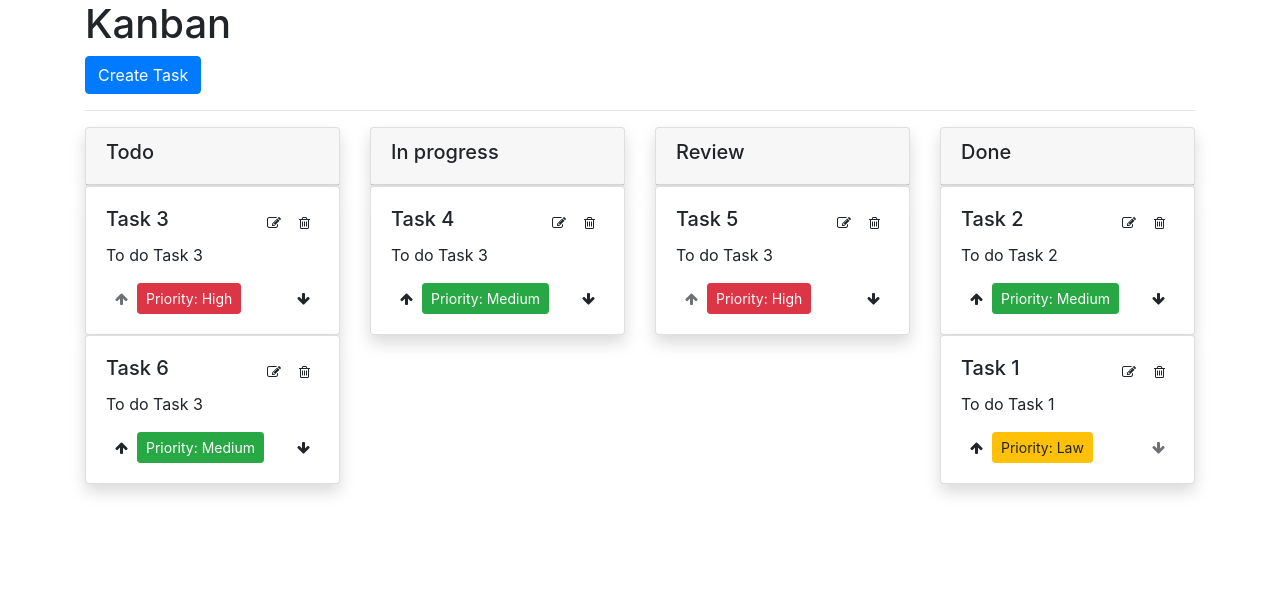
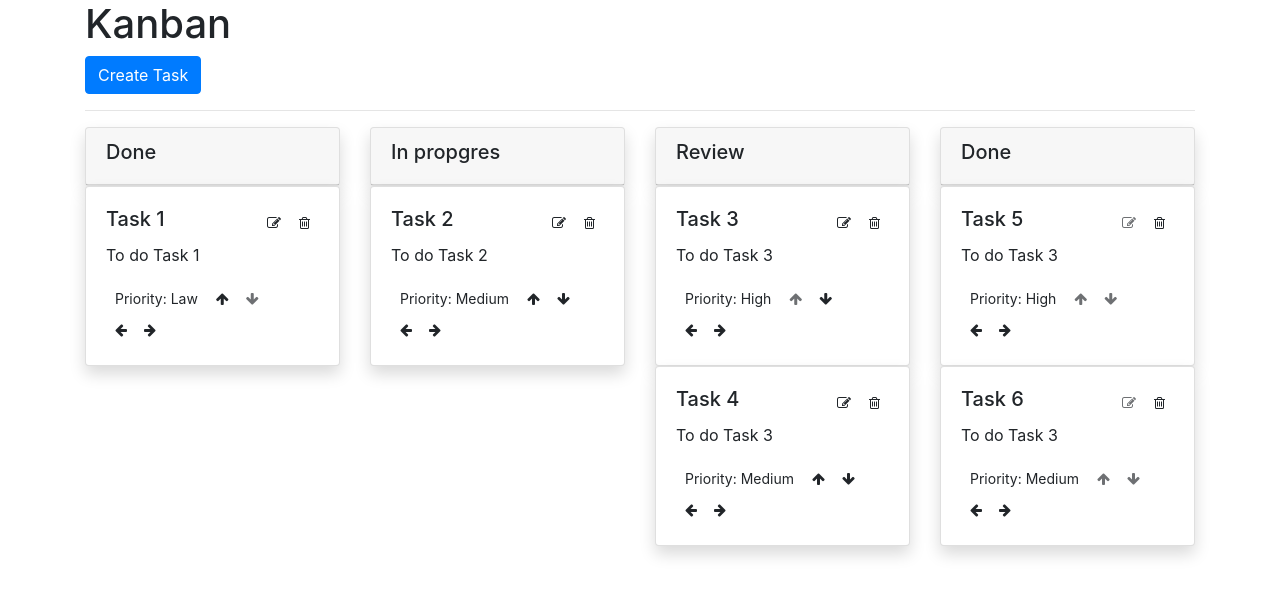
Before and after one commit to AnnaIrkhina/kanban2, a React (Create React App) app: page / in a window 1280 px wide. Shown: the top 596 px of the page. Built offline with nearby package versions, Linux system fonts and the light colour scheme.

Commit message:
Added delete of task and changinh priority

```diff
--- a/src/App.js
+++ b/src/App.js
@@ -11,42 +11,42 @@ const taskListDefoult = [
         name: 'Task 1',
         description: 'To do Task 1',
         priority: 1,
-        status: 'Done'
+        status: 0
     },
     {
         id: Math.random(),
         name: 'Task 2',
         description: 'To do Task 2',
         priority: 2,
-        status: 'Done'
+        status: 1
     },
     {
         id: Math.random(),
         name: 'Task 3',
         description: 'To do Task 3',
         priority: 3,
-        status: 'Todo'
+        status: 2
     },
     {
         id: Math.random(),
         name: 'Task 4',
         description: 'To do Task 3',
         priority: 2,
-        status: 'In progress'
+        status: 2
     },
     {
         id: Math.random(),
         name: 'Task 5',
         description: 'To do Task 3',
         priority: 3,
-        status: 'Review'
+        status: 3
     },
     {
         id: Math.random(),
         name: 'Task 6',
         description: 'To do Task 3',
         priority: 2,
-        status: 'Todo'
+        status: 3
     },
 ]
 
@@ -55,7 +55,7 @@ function App() {
     const [taskList, setTaskList] = useState(taskListDefoult);
     const createTask = (title, description)=>{
         const updatedTaskList = [... taskList];
-        updatedTaskList.push({name: title, id:Math.random(), description:description, status:'Todo', priority:1});
+        updatedTaskList.push({name: title, id:Math.random(), description:description, status:0, priority:1});
         setTaskList(updatedTaskList);
     }
     const deleteTask = (id) =>{
--- a/src/TaskList/TaskList.js
+++ b/src/TaskList/TaskList.js
@@ -16,7 +16,11 @@ function TaskList(props) {
         <div className="col-sm">
             <div className="card shadow bg-white rounded">
                 <div className="card-header">
-                    <h5>{props.status}</h5>
+                    <h5>{
+                        props.status === 0? "Todo":
+                            props.status === 1? "In propgres":
+                                props.status === 2 ? "Review": "Done"
+                    }</h5>
                 </div>
             </div>
 
--- a/src/TaskList/TaskListElement.js
+++ b/src/TaskList/TaskListElement.js
@@ -1,44 +1,60 @@
-import React, {useState} from 'react';
+import React from 'react';
+
+const statuses = []
 
 
 function TaskListElement(props) {
-    const deleteTask = ()=>{
+    const deleteTask = () => {
         props.deleteTask(props.el.id);
     }
 
-    const elementPriorityIncrease = ()=>{
+    const elementPriorityIncrease = () => {
         props.elementPriorityIncrease(props.el.id);
     }
-    const elementPriorityDecrease = ()=>{
+    const elementPriorityDecrease = () => {
         props.elementPriorityDecrease(props.el.id);
     }
 
     return (
         <div className="card shadow bg-white rounded">
             <div className="card-body">
-                <h5 class = "card-title">{props.el.name}
-                    <button type = "button" className= "btn btn-sm float-right" onClick={deleteTask}>
-                        <i class = "fa fa-trash-o"></i>
+                <h5 class="card-title">{props.el.name}
+                    <button type="button" className="btn btn-sm float-right" onClick={deleteTask}>
+                        <i class="fa fa-trash-o"></i>
                     </button>
-                    <button type="button" className="btn btn-sm float-right">
+
+                    <button type="button" className="btn btn-sm float-right" disabled={props.el.status === 3}>
                         <i className="fa fa-edit"></i>
                     </button>
+
+
                 </h5>
 
                 <p className="card-text">{props.el.description}</p>
-                <button className="btn btn-sm float-left" disabled={props.el.priority === 3} onClick={elementPriorityIncrease}><i class = "fa fa-arrow-up"></i></button>
 
-                <span className={props.el.priority === 3 ? 'btn  btn-sm  btn-danger':
-                    props.el.priority ===2 ? 'btn   btn-sm btn-success': ' btn  btn-sm  btn-warning'} width="100%">
+                <div className="input-group">
+                <span className=' btn  btn-sm' width="100%">
                     Priority: {
-                    props.el.priority === 3 ? ' High':
-                    props.el.priority ===2 ? ' Medium': ' Law'
+                    props.el.priority === 3 ? ' High' :
+                        props.el.priority === 2 ? ' Medium' : ' Law  '
 
                 }</span>
+                    <div className="btn-group" role="group" aria-label="Basic example">
 
-                <button className="btn btn-sm float-right" disabled={props.el.priority === 1} onClick={elementPriorityDecrease}><i className="fa fa-arrow-down"></i></button>
+                        <button className="btn btn-sm float-left"
+                                disabled={props.el.priority === 3 || props.el.status === 3}
+                                onClick={elementPriorityIncrease}><i className="fa fa-arrow-up"></i></button>
 
+                        <button className="btn btn-sm float-right"
+                                disabled={props.el.priority === 1 || props.el.status === 3}
+                                onClick={elementPriorityDecrease}><i className="fa fa-arrow-down"></i></button>
+                    </div>
 
+                    <div className="btn-group" role="group" aria-label="Basic example">
+                        <button className="btn btn-sm "><i className="fa fa-arrow-left"></i></button>
+                        <button className="btn btn-sm "><i className="fa fa-arrow-right"></i></button>
+                    </div>
+                </div>
             </div>
         </div>
     );
--- a/src/TaskList/Tasks.js
+++ b/src/TaskList/Tasks.js
@@ -20,23 +20,23 @@ function Tasks(props) {
         <div className="container">
             <hr/>
             <div className="row">
-                <TaskList status='Todo'
-                          taskList={props.taskList.filter(el => el.status === 'Todo').sort((a, v) => v.priority - a.priority)}
+                <TaskList status="0"
+                          taskList={props.taskList.filter(el => el.status === 0).sort((a, v) => v.priority - a.priority)}
                 deleteTask = {deleteTask}
                           elementPriorityDecrease = {elementPriorityDecrease}
                           elementPriorityIncrease = {elementPriorityIncrease}
                 />
-                <TaskList status = 'In progress' taskList = {props.taskList.filter(el=> el.status === 'In progress').sort((a,v)=>v.priority-a.priority)}
+                <TaskList status ={1} taskList = {props.taskList.filter(el=> el.status === 1).sort((a,v)=>v.priority-a.priority)}
                           deleteTask = {deleteTask}
                           elementPriorityDecrease = {elementPriorityDecrease}
                           elementPriorityIncrease = {elementPriorityIncrease}
                 />
-                <TaskList status = 'Review' taskList = {props.taskList.filter(el=> el.status === 'Review').sort((a,v)=>v.priority-a.priority)}
+                <TaskList status ={2} taskList = {props.taskList.filter(el=> el.status === 2).sort((a,v)=>v.priority-a.priority)}
                           deleteTask = {deleteTask}
                           elementPriorityDecrease = {elementPriorityDecrease}
                           elementPriorityIncrease = {elementPriorityIncrease}
                 />
-                <TaskList status = 'Done' taskList = {props.taskList.filter(el=> el.status === 'Done').sort((a,v)=>v.priority-a.priority)}
+                <TaskList status ={3} taskList = {props.taskList.filter(el=> el.status === 3).sort((a,v)=>v.priority-a.priority)}
                           deleteTask = {deleteTask}
                           elementPriorityDecrease = {elementPriorityDecrease}
                           elementPriorityIncrease = {elementPriorityIncrease}
```
